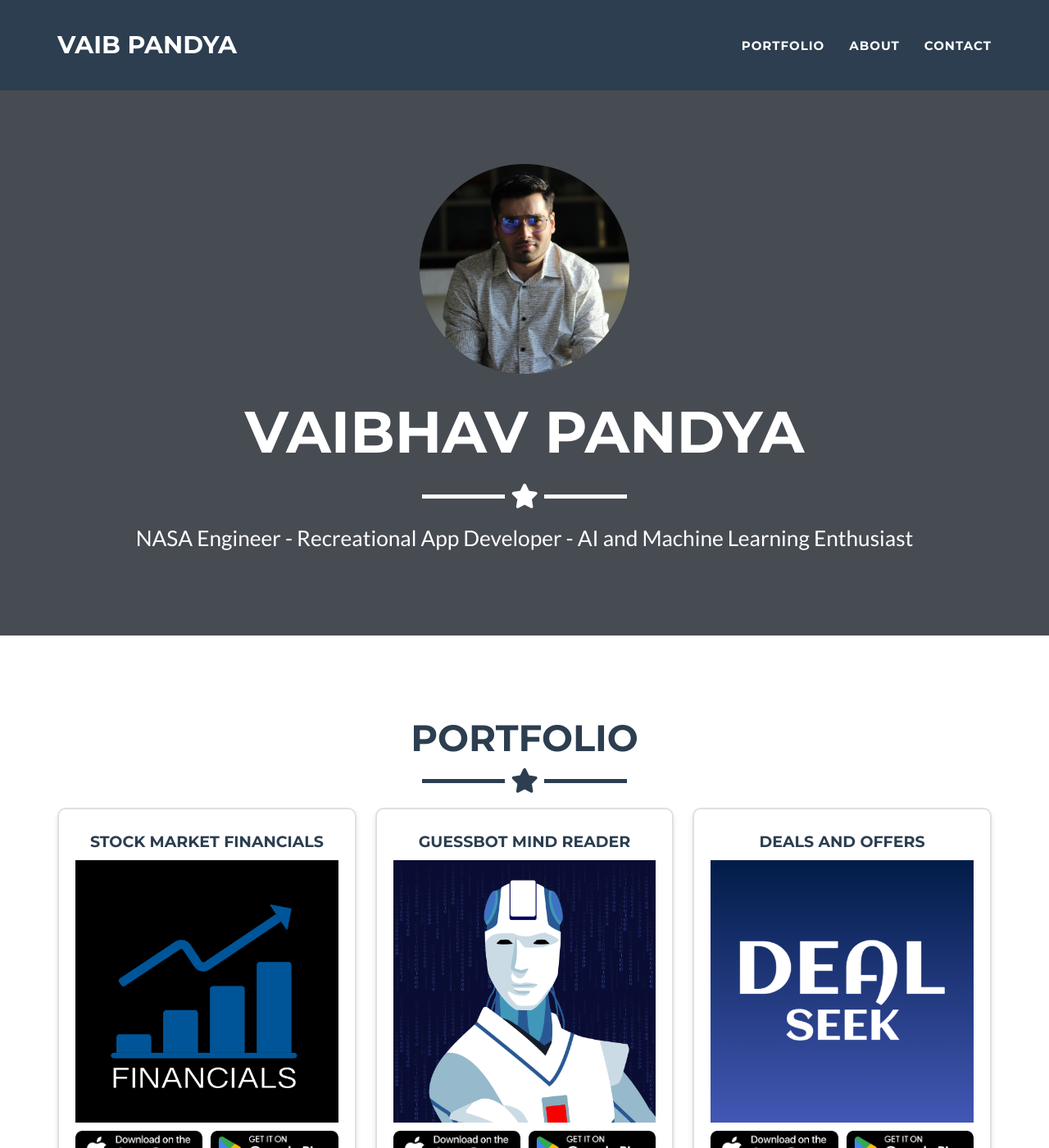
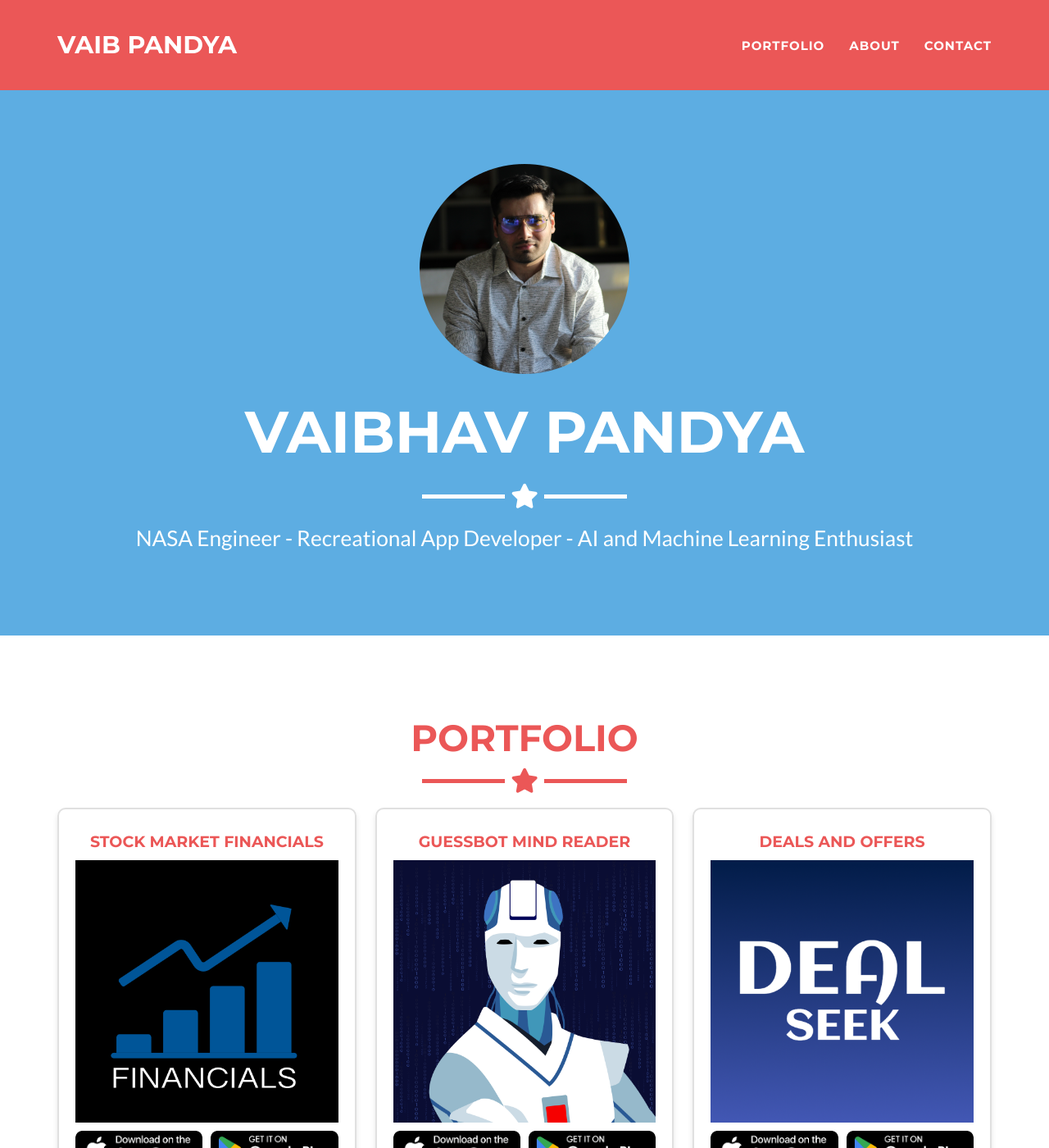
Before and after one commit to pandyav/pandyav.github.io, a Jekyll site: the page built from _posts/2014-07-18-project-1.markdown, in a window 1280 px wide and 1400 px high. Shown: the whole window at 82% size. Built offline with Jekyll 4.4.1, drawn with Linux system fonts in a browser that asks for light colours.

Commit message:
main pic

```diff
--- a/_config.yml
+++ b/_config.yml
@@ -26,10 +26,10 @@
 
 # Color settings (hex-codes without the leading hash-tag)
 color:
-  primary: 474b52 #80B3FF
-  primary-rgb: "24,288,156" #"128,179,255"
-  secondary: 2c3e50 #FD6E8A
-  secondary-dark: 061733 #A2122F
+  primary: 5DADE2 #80B3FF
+  primary-rgb: "93,173,226" #"128,179,255"
+  secondary: EB5757 #FD6E8A
+  secondary-dark: 1F3A93 #A2122F
 
 # Footer settings
 footer:
```
